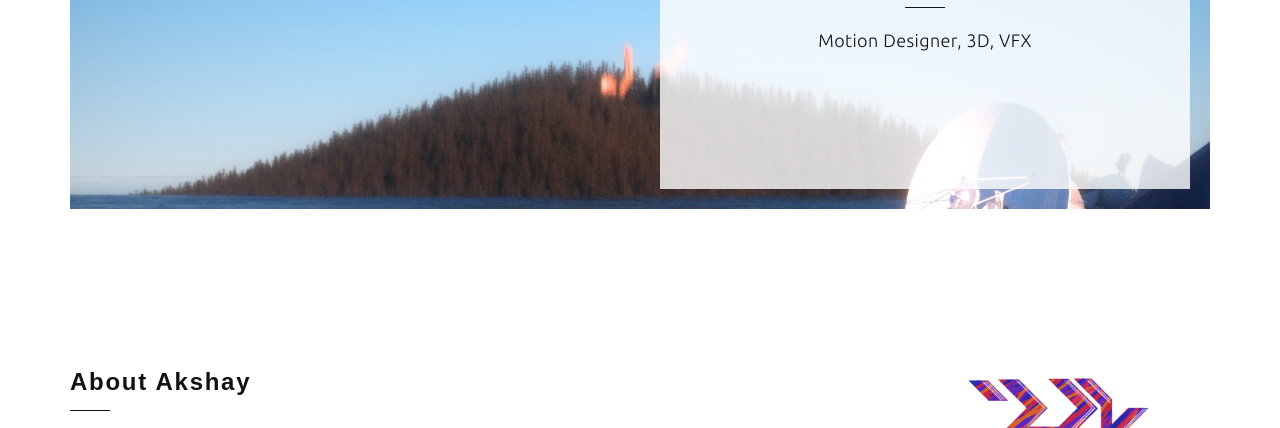
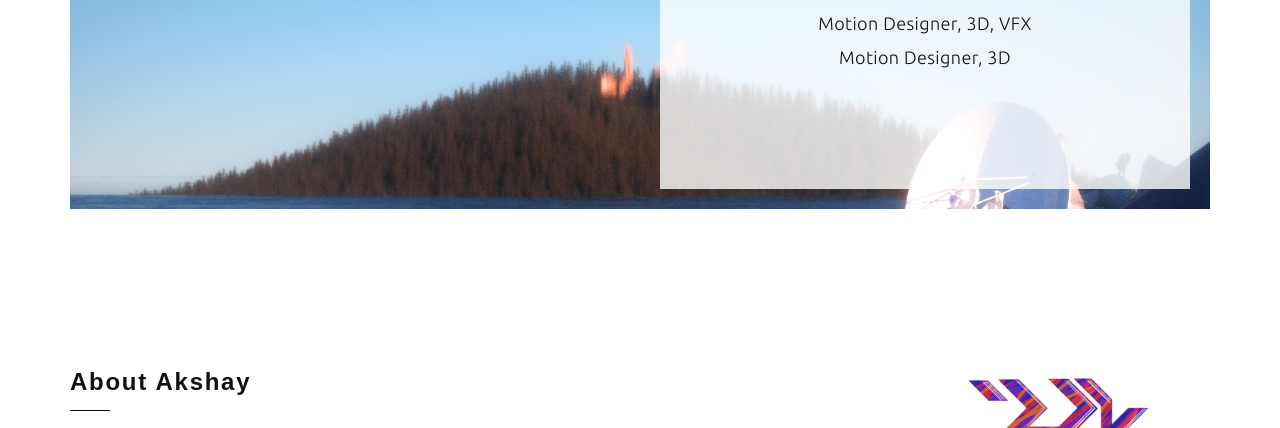
Before and after one commit to SoulxSlayer/SoulxSlayer.github.io, a plain HTML site: page index.html in a window 1280 px wide. Shown: the part 341-769 px from the top of the page. Drawn offline with Linux system fonts and the light colour scheme; a web font is replaced by a local one.

Commit message:
Update index.html

```diff
--- a/index.html
+++ b/index.html
@@ -125,6 +125,7 @@
                         <h1>Akshay Parihar</h1>
                         <hr>
                         <p>Motion Designer, 3D, VFX</p>
+                        <p>Motion Designer, 3D</p>
                     </div>
                 </div>
             </div>
```
